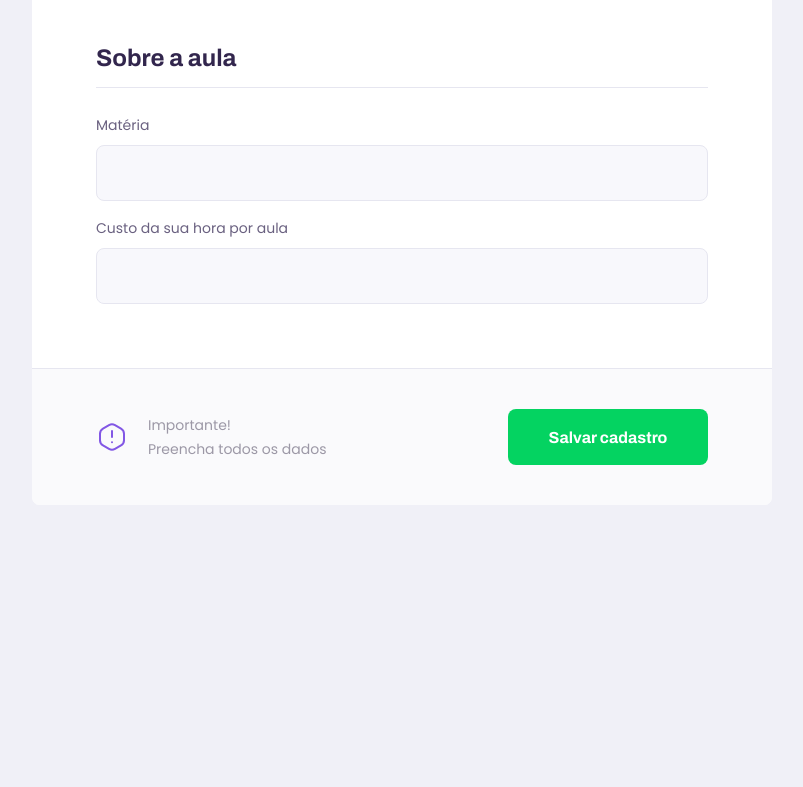
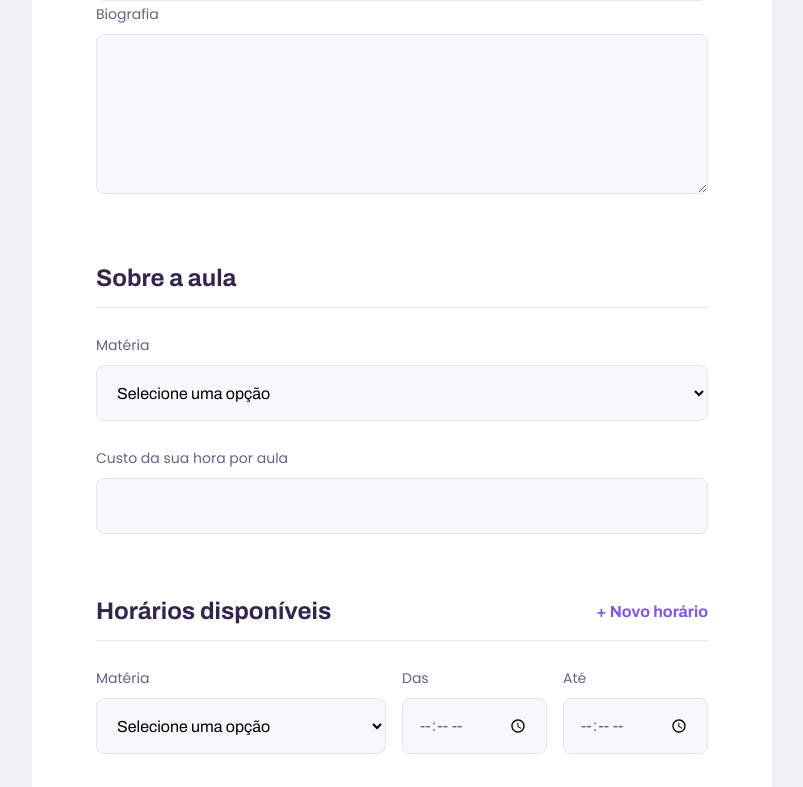
Before and after one commit to ruifernandees/proffy, a React (Create React App) app in the folder web/: page /give-classes in a window 1280 px wide. Shown: the part 753-1540 px from the top of the page, without its empty margins (238-1041 px from the left). Before the commit the page ends 1258 px from the top, so only its background shows below. Built offline with nearby package versions, Linux system fonts and the light colour scheme.

Commit message:
Select and Textarea React components added and TeacherForm CSS for them and for schedule

```diff
--- /dev/null
+++ b/web/src/components/Select/index.tsx
@@ -0,0 +1,31 @@
+import React, { SelectHTMLAttributes } from 'react';
+
+import './styles.css';
+
+interface SelectProps extends SelectHTMLAttributes<HTMLSelectElement> {
+  name: string;
+  label: string;
+  options: Array<{
+    value: string;
+    label: string
+  }>;
+}
+
+const Select: React.FC<SelectProps> = (props) => {
+
+  const { name, label, options, ...rest } = props;
+
+  return (
+    <div className="select-block">
+      <label htmlFor={name}>{label}</label>
+      <select id={name} {...rest} defaultValue="optionSelect">
+        <option value="optionSelect" disabled hidden>Selecione uma opção</option>
+        {options.map(option => {
+          return <option key={option.value} value={option.value}>{option.label}</option>
+        })}
+      </select>
+    </div>
+  );
+};
+
+export default Select;
--- /dev/null
+++ b/web/src/components/Select/styles.css
@@ -0,0 +1,34 @@
+.select-block {
+    position: relative;
+}
+
+.select-block + .select-block {
+    margin-top: 1.4rem;
+}
+
+.select-block label {
+    font-size: 1.4rem;
+}
+
+.select-block select {
+    width: 100%;
+    height: 5.6rem;
+    margin-top: 0.8rem;
+    border-radius: 0.8rem;
+    background-color: var(--color-input-background);
+    border: 1px solid var(--color-line-in-white);
+    outline: 0;
+    padding: 0 1.6rem;
+    font: 1.6rem Archivo;
+}
+
+.select-block:focus-within::after {
+    width: calc(100% - 3.2rem);
+    height: 2px;
+    content: '';
+    background-color: var(--color-primary-light);
+    position: absolute;
+    left: 1.6rem;
+    right: 1.6rem;
+    bottom: 0;
+}
--- /dev/null
+++ b/web/src/components/Textarea/index.tsx
@@ -0,0 +1,22 @@
+import React, { TextareaHTMLAttributes } from 'react';
+
+import './styles.css';
+
+interface TextareaProps extends TextareaHTMLAttributes<HTMLTextAreaElement> {
+  name: string;
+  label: string;
+}
+
+const Textarea: React.FC<TextareaProps> = (props) => {
+
+  const { name, label, ...rest } = props;
+
+  return (
+    <div className="textarea-block">
+      <label htmlFor={name}>{label}</label>
+      <textarea name="" id={name} {...rest} />
+    </div>
+  );
+};
+
+export default Textarea;
--- /dev/null
+++ b/web/src/components/Textarea/styles.css
@@ -0,0 +1,36 @@
+.textarea-block {
+    position: relative;
+}
+
+.textarea-block + .textarea-block {
+    margin-top: 1.4rem;
+}
+
+.textarea-block label {
+    font-size: 1.4rem;
+}
+
+.textarea-block textarea {
+    width: 100%;
+    height: 16rem;
+    min-height: 8rem;
+    margin-top: 0.8rem;
+    border-radius: 0.8rem;
+    background-color: var(--color-input-background);
+    border: 1px solid var(--color-line-in-white);
+    outline: 0;
+    resize: vertical;
+    padding: 1.2rem 1.6rem;
+    font: 1.6rem Archivo;
+}
+
+.textarea-block:focus-within::after {
+    width: calc(100% - 3.2rem);
+    height: 2px;
+    content: '';
+    background-color: var(--color-primary-light);
+    position: absolute;
+    left: 1.6rem;
+    right: 1.6rem;
+    bottom: 7px;
+}
--- a/web/src/pages/TeacherForm/index.tsx
+++ b/web/src/pages/TeacherForm/index.tsx
@@ -1,10 +1,13 @@
 import React from 'react';
 import PageHeader from '../../components/PageHeader';
+
+import Input from '../../components/Input';
+import Textarea from '../../components/Textarea';
+import Select from '../../components/Select';
 
 import warningIcon from '../../assets/images/icons/warning.svg';
 
 import './styles.css';
-import Input from '../../components/Input';
 
 const TeacherForm = () => {
   return (
@@ -21,13 +24,57 @@
           <Input name="name" label="Nome completo" />
           <Input name="avatar" label="Avatar" />
           <Input name="whatsapp" label="Whatsapp" />
+          <Textarea name="bio" label="Biografia" />
         </fieldset>
 
         <fieldset>
           <legend>Sobre a aula</legend>
 
-          <Input name="subject" label="Matéria" />
+          <Select
+            name="subject"
+            label="Matéria"
+            options={[
+              { value: 'Artes', label: 'Artes' },
+              { value: 'Biologia', label: 'Biologia' },
+              { value: 'Educação Física', label: 'Educação Física' },
+              { value: 'Física', label: 'Física' },
+              { value: 'Geografia', label: 'Geografia' },
+              { value: 'História', label: 'História' },
+              { value: 'Matemática', label: 'Matemática' },
+              { value: 'Português', label: 'Português' },
+              { value: 'Química', label: 'Química' },
+            ]}
+          />
           <Input name="cost" label="Custo da sua hora por aula" />
+        </fieldset>
+
+        <fieldset>
+          <legend>
+            Horários disponíveis
+            <button type="button">
+              + Novo horário
+            </button>
+          </legend>
+
+          <div className="schedule-item">
+            <Select
+              name="subject"
+              label="Matéria"
+              options={[
+                { value: 'Artes', label: 'Artes' },
+                { value: 'Biologia', label: 'Biologia' },
+                { value: 'Educação Física', label: 'Educação Física' },
+                { value: 'Física', label: 'Física' },
+                { value: 'Geografia', label: 'Geografia' },
+                { value: 'História', label: 'História' },
+                { value: 'Matemática', label: 'Matemática' },
+                { value: 'Português', label: 'Português' },
+                { value: 'Química', label: 'Química' },
+              ]}
+            />
+            <Input name="from" label="Das" type="time" />
+            <Input name="to" label="Até" type="time" />
+          </div>
         </fieldset>
 
         <footer>
--- a/web/src/pages/TeacherForm/styles.css
+++ b/web/src/pages/TeacherForm/styles.css
@@ -36,6 +36,24 @@
     width: 100%;
     padding-bottom: 1.6rem;
     border-bottom: 1px solid var(--color-line-in-white);
+}
+
+#page-teacher-form main fieldset legend button {
+    background: none;
+    border: 0;
+    color: var(--color-primary);
+    font: 700 1.6rem Archivo;
+    cursor: pointer;
+    transition: color 0.2s;
+}
+
+#page-teacher-form main fieldset legend button:hover {
+    color: var(--color-primary-dark);
+}
+
+#page-teacher-form main fieldset .input-block + .input-block,
+#page-teacher-form main fieldset .select-block + .input-block {
+    margin-top: 2.4rem;
 }
 
 #page-teacher-form main footer {
@@ -92,6 +110,16 @@
         padding: 0 6.4rem;
     }
 
+    #page-teacher-form main .schedule-item {
+        display: grid;
+        grid-template-columns: 2fr 1fr 1fr;
+        column-gap: 1.6rem;
+    }
+
+    #page-teacher-form main .schedule-item .input-block {
+        margin-top: 0 !important;
+    }
+
     #page-teacher-form main footer {
         padding: 4.0rem 6.4rem;
         display: flex;
--- a/web/src/pages/TeacherList/index.tsx
+++ b/web/src/pages/TeacherList/index.tsx
@@ -2,17 +2,45 @@
 
 import PageHeader from '../../components/PageHeader';
 import TeacherItem from '../../components/TeacherItem';
+import Input from '../../components/Input';
+import Select from '../../components/Select';
 
 import './styles.css';
-import Input from '../../components/Input';
 
 const TeacherList = () => {
   return (
     <div id="page-teacher-list" className="container">
       <PageHeader title="Estes são os proffys disponíveis">
         <form id="search-teachers">
-          <Input name="subject" label="Matéria" />
-          <Input name="week_day" label="Dia da semana" />
+          <Select
+            name="subject"
+            label="Matéria"
+            options={[
+              { value: 'Artes', label: 'Artes' },
+              { value: 'Biologia', label: 'Biologia' },
+              { value: 'Educação Física', label: 'Educação Física' },
+              { value: 'Física', label: 'Física' },
+              { value: 'Geografia', label: 'Geografia' },
+              { value: 'História', label: 'História' },
+              { value: 'Matemática', label: 'Matemática' },
+              { value: 'Português', label: 'Português' },
+              { value: 'Química', label: 'Química' },
+            ]}
+          />
+          <Select
+            name="week_day"
+            label="Dia da semana"
+            options={[
+              { value: '0', label: 'Domingo' },
+              { value: '1', label: 'Segunda-feira' },
+              { value: '2', label: 'Terça-feira' },
+              { value: '3', label: 'Quarta-feira' },
+              { value: '4', label: 'Quinta-feira' },
+              { value: '5', label: 'Sexta-feira' },
+              { value: '6', label: 'Sábado' },
+            ]}
+          />
+
           <Input type="time" name="time" label="Hora" />
         </form>
       </PageHeader>
--- a/web/src/pages/TeacherList/styles.css
+++ b/web/src/pages/TeacherList/styles.css
@@ -33,7 +33,8 @@
         bottom: -28px;
     }
 
-    #search-teachers .input-block + .input-block {
+    #search-teachers .input-block + .input-block,
+    #search-teachers .select-block + .select-block {
         margin-top: 0;
     }
 
```
